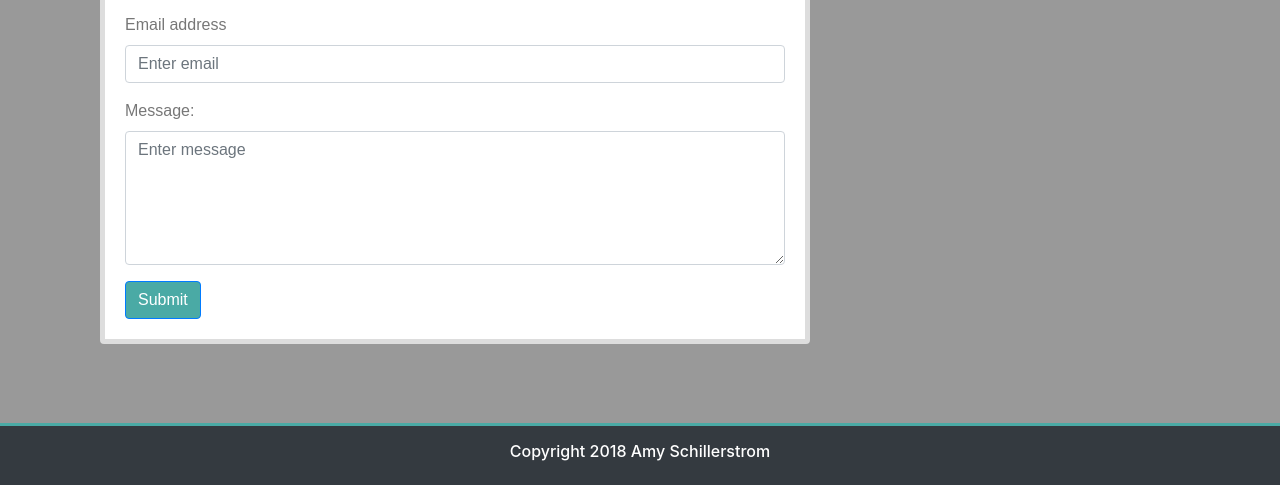
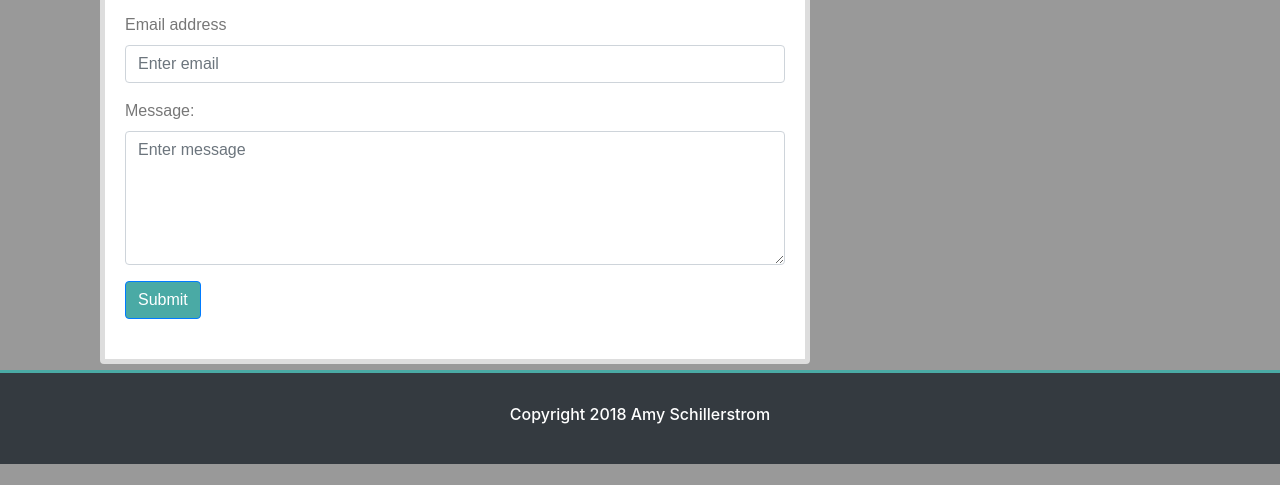
Before and after one commit to aschillerstrom/bootstrap-portfolio, a plain HTML site: page contact.html in a window 1280 px wide. Shown: the part 315-800 px from the top of the page. Drawn offline with nearby package versions, Linux system fonts and the light colour scheme.

Commit message:
bootstrap-portfolio

```diff
--- a/contact.html
+++ b/contact.html
@@ -1,5 +1,5 @@
 <!doctype html>
-<html lang="en">
+<html lang="en" style="height:100%;">
   <head>
     <!-- Required meta tags -->
     <meta charset="utf-8">
@@ -10,7 +10,7 @@
 
     <title>Contact</title>
   </head>
-  <body style="background-color: #999999;color: #777777; width: 100%; padding-bottom: 40px;">
+  <body style="background-color: #999999;color: #777777; width: 100%; padding-bottom: 40px; position: relative;">
     <div class="page-wrap">
     <header style="background-color: #ffffff; border: #dddddd solid 5px; padding:0px;">
     <div class="container" >
@@ -44,12 +44,12 @@
         <div class="container">
                 <div class="row" style="margin: 50px 0px 20px 0px;">
                   <div class="col-md-8" style="margin: 0px 0px 20px 0px;">
-                    <div class="card" style="border: #dddddd solid 5px;">
+                    <div class="card" style="border: #dddddd solid 5px;margin: 0px 0px 20px 0px;">
                         <div class="card-header" style="color: #4aaaa5; background-color: #ffffff;font-family: 'Times New Roman', Times, serif">
                           <h1>Contact</h1>
                         </div>
                         <div class="card-body">
-                            <div class="row" style="font-family:Arial, Helvetica, sans-serif;">
+                            <div class="row" style="font-family:Arial, Helvetica, sans-serif;padding:0px 0px 20px 0px;">
                                 <div class="col-12" class="clearfix">
                                     <form>
                                         <div class="form-group">
@@ -111,7 +111,7 @@
     </div>
   </div>
     </div>    <!-- container -->
-    <footer class="bg-dark text-white mt-4" style="border-top: medium solid #4aaaa5; position:fixed; bottom:0; width: 100%;">
+    <footer class="bg-dark text-white mt-4" style="border-top: medium solid #4aaaa5; position: absolute; width: 100%;right: 0; bottom: 0;left: 0;padding: 1rem;">
         <div class="container-fluid py-3">
             <div class="row">
                 <div class="col-md-4"></div>
```
Also changed, not shown: index.html (+3 -3 lines).
